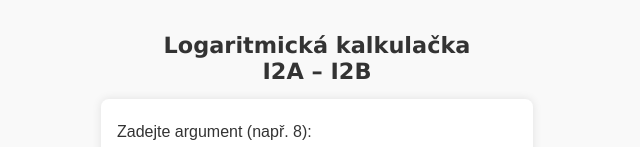
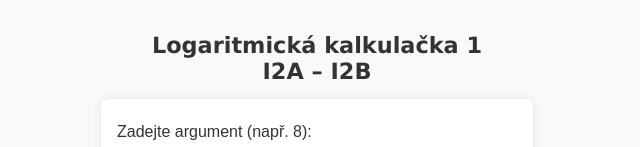
Before and after one commit to AP-Math/logarithm-calculator, a plain HTML site: page index.html in a window 1280 px wide. Shown: the top 147 px of the page, without its empty margins (323-963 px from the left). Drawn offline with nearby package versions, Linux system fonts and the light colour scheme.

Commit message:
Update index.html

```diff
--- a/index.html
+++ b/index.html
@@ -51,7 +51,7 @@
 </head>
 <body>
      <h1 style="font-size:1.4em; font-family: Verdana, sans-serif; text-align: center;">
-  Logaritmická kalkulačka<br>I2A – I2B
+  Logaritmická kalkulačka 1<br>I2A – I2B
 </h1>
   <div class="calculator">
     <label for="value">Zadejte argument (např. 8):</label>
```
